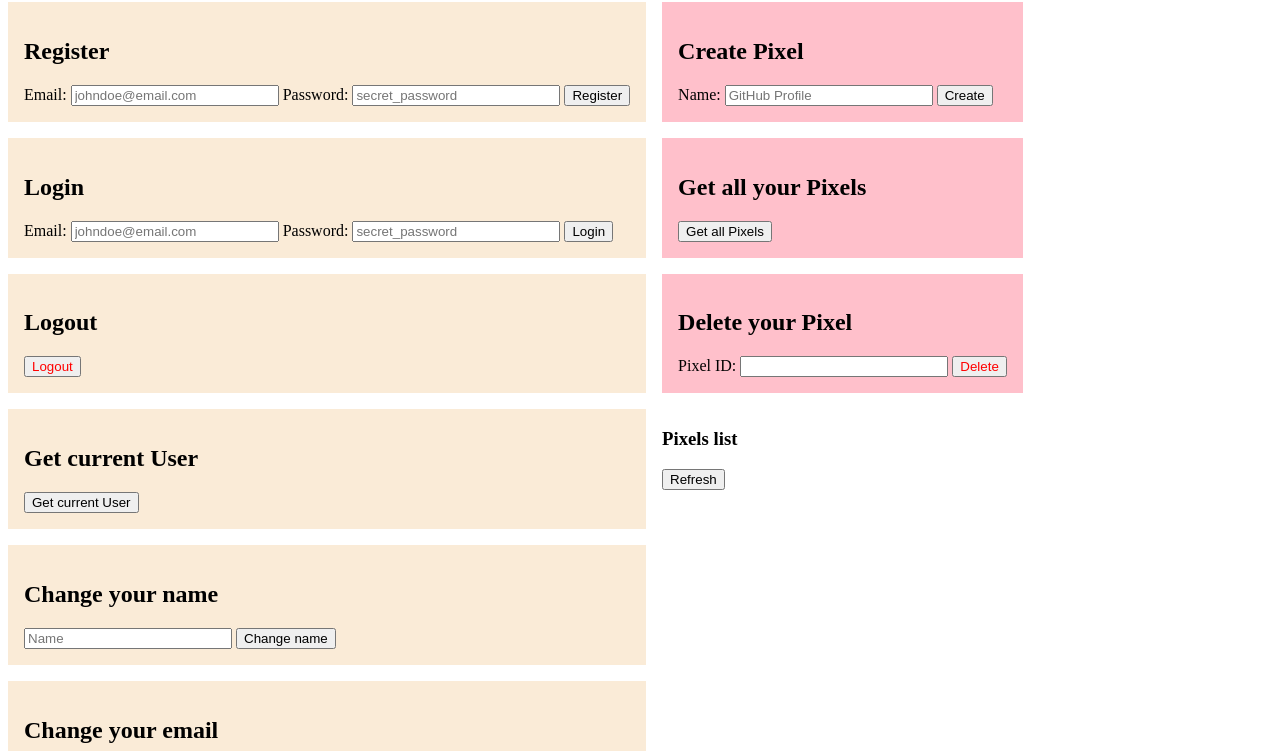
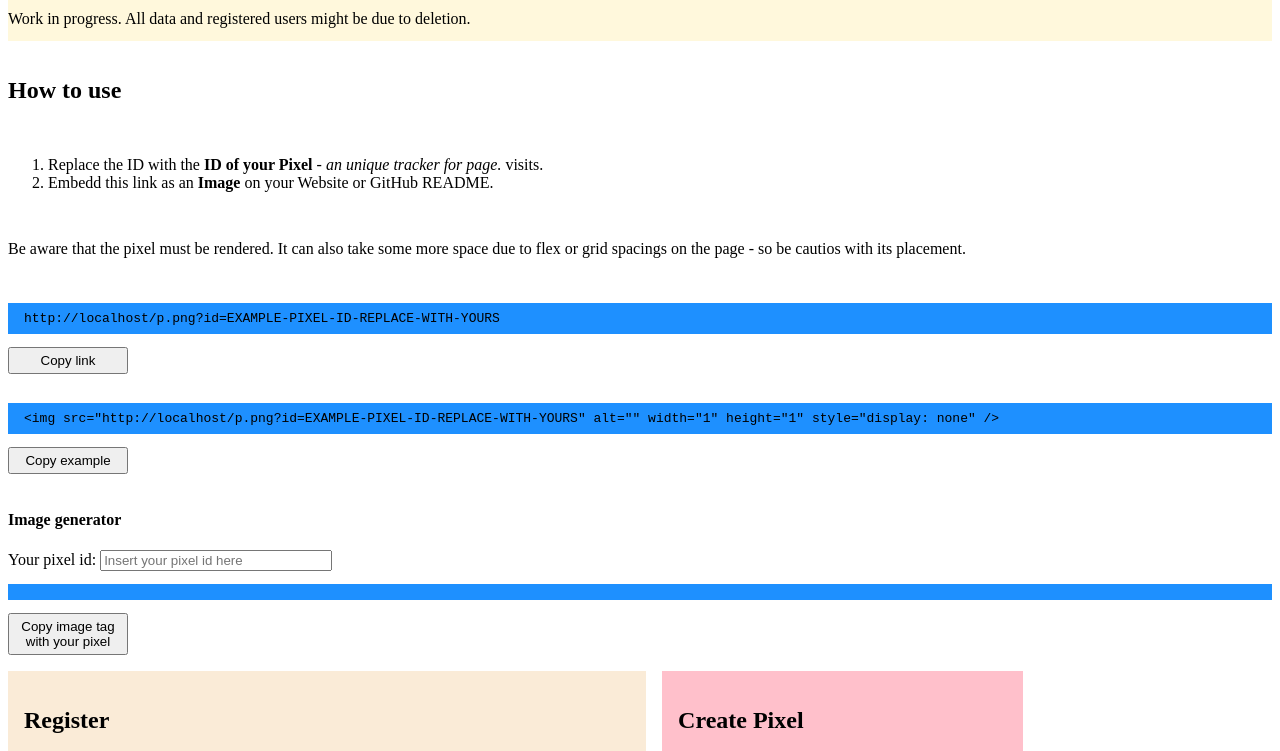
Before and after one commit to Eghizio/pixel-image, a website with bundled scripts: page src/public/index.html in a window 1280 px wide. Shown: the part 106-857 px from the top of the page. Built offline with nearby package versions, Linux system fonts and the light colour scheme; no server answers.

Commit message:
Client How To section

```diff
--- a/src/public/index.html
+++ b/src/public/index.html
@@ -7,12 +7,66 @@
     <link rel="stylesheet" href="./style.css" />
     <script type="module" src="./main.js"></script>
   </head>
-  <body id="app">
+  <body id="app" class="layout">
     <header id="top-bar" class="top-bar">
       <h1>Pixel Client</h1>
       <pre>user@user.com</pre>
+      <span
+        >Work in progress. All data and registered users might be due to
+        deletion.</span
+      >
       <pre id="current-user"></pre>
     </header>
+
+    <section class="layout" id="how-to">
+      <h2>How to use</h2>
+
+      <ol>
+        <li>
+          Replace the ID with the <b>ID of your Pixel</b> -
+          <i>an unique tracker for page.</i> visits.
+        </li>
+        <li>
+          Embedd this link as an <b>Image</b> on your Website or GitHub README.
+        </li>
+      </ol>
+
+      <p>
+        Be aware that the pixel must be rendered. It can also take some more
+        space due to flex or grid spacings on the page - so be cautios with its
+        placement.
+      </p>
+
+      <div id="example-link">
+        <pre id="link"></pre>
+        <button id="copy-btn" type="button">Copy link</button>
+      </div>
+
+      <div id="example-tag">
+        <pre id="example"></pre>
+        <button id="copy-btn" type="button">Copy example</button>
+      </div>
+
+      <div id="example-generator">
+        <h4>Image generator</h4>
+        <label for="image-pixel-id">
+          Your pixel id:
+          <input
+            type="text"
+            name="image-pixel-id"
+            id="image-pixel-id"
+            pattern="[0-9a-f]{32}"
+            minlength="32"
+            maxlength="32"
+            placeholder="Insert your pixel id here"
+          />
+        </label>
+        <pre id="image"></pre>
+        <button id="copy-btn" type="button">
+          Copy image tag with your pixel
+        </button>
+      </div>
+    </section>
 
     <main class="layout row">
       <section class="layout" id="Users">
@@ -156,12 +210,12 @@
           <button class="red" type="submit">Delete</button>
         </form>
 
-        <article id="pixel-list-container">
-          <h3>Pixels list</h3>
+        <details id="pixel-list-container">
+          <summary>Pixels list</summary>
 
           <button id="refresh-list" type="button">Refresh</button>
           <ol id="pixel-list"></ol>
-        </article>
+        </details>
       </section>
     </main>
   </body>
--- a/src/public/main.js
+++ b/src/public/main.js
@@ -47,8 +47,12 @@ const submitForm = (handler) => async (event) => {
     (e) => e instanceof HTMLInputElement
   );
 
-  const body = Object.fromEntries(inputs.map((i) => [i.name, i.value]));
-  const args = Object.values(body);
+  // const body = Object.fromEntries(inputs.map((i) => [i.name, i.value]));
+  // const args = Object.values(body);
+
+  const args = inputs.map((i) => i.value);
+
+  event.target.reset();
 
   const data = await handler(...args);
   console.log(data);
@@ -73,7 +77,7 @@ const createPixelListItem = ({ id, name, visits, created_at }) => {
 };
 
 const listAllPixels = async () => {
-  const pixels = await pixel.getAllPixels();
+  const pixels = (await pixel.getAllPixels()) ?? [];
   const listItems = pixels.map(createPixelListItem);
 
   document.querySelector("#pixel-list").replaceChildren(...listItems);
@@ -84,3 +88,50 @@ document
   .addEventListener("click", listAllPixels);
 
 listAllPixels();
+
+const copyTextToClipboard = async (text) => {
+  if (!navigator.clipboard) return;
+  return navigator.clipboard.writeText(text);
+};
+
+const createCopyExample = (sourceElement, textToCopy = null) => {
+  sourceElement.parentElement
+    .querySelector("button#copy-btn")
+    .addEventListener("click", () =>
+      copyTextToClipboard(textToCopy ?? sourceElement.textContent)
+    );
+};
+
+const createPixelLink = (pixelId = "EXAMPLE-PIXEL-ID-REPLACE-WITH-YOURS") =>
+  `${window.location.origin}/p.png?id=${pixelId}`;
+const createPixelTag = (pixelId) =>
+  `<img src="${createPixelLink(
+    pixelId
+  )}" alt="" width="1" height="1" style="display: none" />`;
+
+const examplePixelId = "EXAMPLE-PIXEL-ID-REPLACE-WITH-YOURS";
+const examplePixelUrl = createPixelLink(examplePixelId);
+const examplePixelTag = createPixelTag(examplePixelId);
+
+const linkExample = document.querySelector(
+  "section#how-to #example-link pre#link"
+);
+linkExample.textContent = examplePixelUrl;
+createCopyExample(linkExample);
+
+const tagExample = document.querySelector(
+  "section#how-to #example-tag pre#example"
+);
+tagExample.textContent = examplePixelTag;
+createCopyExample(tagExample);
+
+const exampleGenerator = document.querySelector("#example-generator");
+const generatedExampleSourceElement = exampleGenerator.querySelector("pre");
+exampleGenerator.querySelector("input").addEventListener("input", (event) => {
+  const pixelId = event.target.value;
+  if (pixelId.length !== 32) return;
+  generatedExampleSourceElement.textContent = createPixelTag(
+    pixelId || examplePixelId
+  );
+});
+createCopyExample(generatedExampleSourceElement);
--- a/src/public/style.css
+++ b/src/public/style.css
@@ -39,3 +39,19 @@ input {
 .red {
   color: red;
 }
+
+#how-to pre {
+  padding: 0.5rem 1rem;
+  background-color: dodgerblue;
+  overflow: scroll;
+}
+
+#how-to #copy-btn {
+  cursor: pointer;
+  padding: 0.25rem 0.5rem;
+  width: 120px;
+}
+
+#image-pixel-id {
+  width: 14rem;
+}
```
